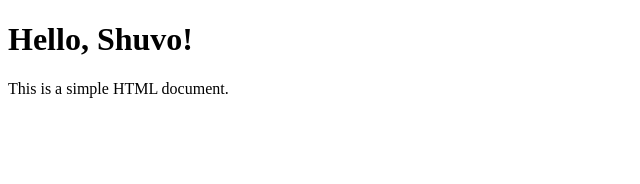
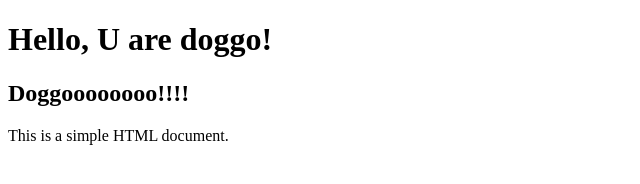
Before and after one commit to jannat-nayeem01/git_test, a plain HTML site: page index.html in a window 1280 px wide. Shown: the whole page, without its empty margins (0-640 px from the left). Drawn offline with Linux system fonts and the light colour scheme.

Commit message:
shuvo new psu

```diff
--- a/index.html
+++ b/index.html
@@ -7,7 +7,8 @@
 </head>
 <body>
     <main>
-        <h1>Hello, Shuvo!</h1>
+        <h1>Hello, U are doggo!</h1>
+        <h2>Doggoooooooo!!!!</h2>
         <p>This is a simple HTML document.</p>
     </main>
 </body>
```
